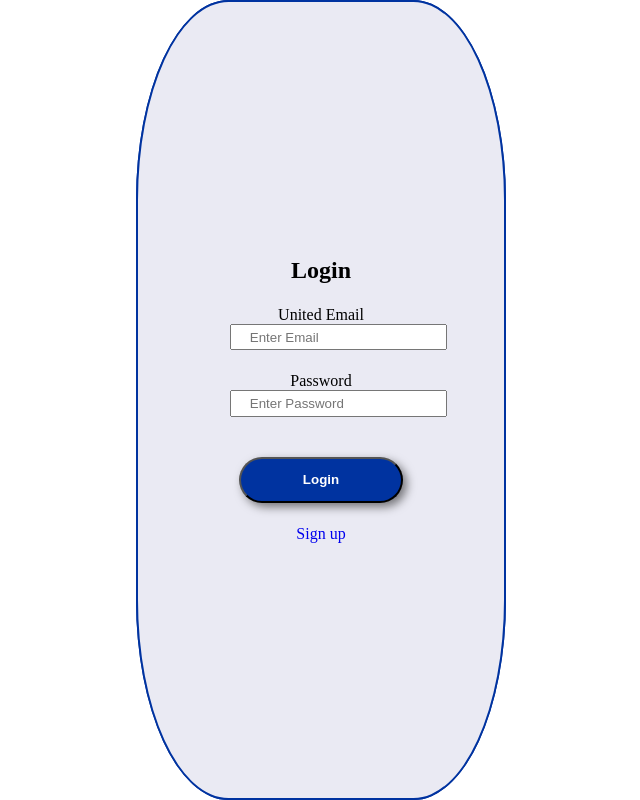
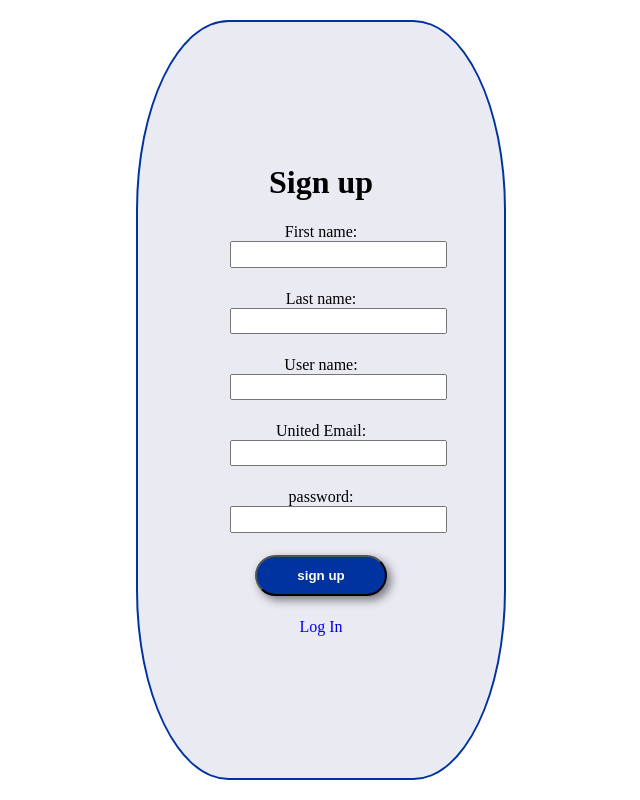
Before and after one commit to dselmer/i5-field-status, an Angular app: page /signup in a window 1280 px wide. Shown: the whole page, without its empty margins (319-959 px from the left). Built offline with nearby package versions, Linux system fonts and the light colour scheme.

Commit message:
updated logic for signup and login forms

```diff
--- a/src/app/login/login.component.ts
+++ b/src/app/login/login.component.ts
@@ -27,7 +27,7 @@ export class LoginComponent {
       password: this.password,
     };
 
-        this.http.post("http://localhost:9992/student/login", bodyData).subscribe(  (resultData: any) => {
+        this.http.post("http://localhost:4200/login", bodyData).subscribe(  (resultData: any) => {
         console.log(resultData);
 
         if (resultData.status)
--- a/src/app/signup/signup.component.css
+++ b/src/app/signup/signup.component.css
@@ -9,7 +9,7 @@ form{
     justify-content: center;
     min-width: 370px;
     max-width: 500px;
-    max-height: 800px;
+    max-height: 95%;
     margin: 0 auto;
     position: absolute;
     top: 50%;
@@ -49,6 +49,7 @@ form{
     padding: 2% 10%;
   }
 
+
   a{
     margin-bottom:auto;
     text-decoration: none;
--- a/src/app/signup/signup.component.html
+++ b/src/app/signup/signup.component.html
@@ -5,7 +5,10 @@
 
   <div>
     <label for="fname">First name:</label><br />
-    <input type="text" id="fname" name="fname" /><br />
+    <input  type="text"
+    [(ngModel)]="email"
+    [ngModelOptions]="{ standalone: true }"
+    id="fname" name="fname" /><br />
   </div>
   <div>
     <label for="Lname">Last name:</label><br />
@@ -26,51 +29,7 @@
   <div id="input-container">
     <input type="submit" id="submit-btn" name="submit" value="sign up" />
   </div>
-  <div>
+  <div class="link">
     <a routerLink="/">Log In</a>
   </div>
 </form>
-
-<div class="row">
-  <div class="col-sm-6">
-    <form>
-      <div class="title">
-        <h2>Login</h2>
-      </div>
-      <div class="form-group">
-        <label for="exampleInputEmail1">United Email</label>
-        <input
-          type="text"
-          [(ngModel)]="email"
-          [ngModelOptions]="{ standalone: true }"
-          class="form-control"
-          id="stname"
-          placeholder="Enter Email"
-        />
-      </div>
-      <div class="form-group">
-        <label for="exampleInputPassword1">Password</label>
-        <input
-          type="password"
-          [(ngModel)]="password"
-          [ngModelOptions]="{ standalone: true }"
-          class="form-control"
-          id="stname"
-          placeholder="Enter Password"
-        />
-      </div>
-      <br />
-      <div class="form-group">
-        <input
-          type="submit"
-          class="btn btn-primary"
-          (click)="login()"
-          value="Login"
-        />
-      </div>
-      <div>
-        <a routerLink="signup">Sign up</a>
-      </div>
-    </form>
-  </div>
-</div>
--- a/src/app/signup/signup.component.ts
+++ b/src/app/signup/signup.component.ts
@@ -11,21 +11,29 @@ import {NgForm} from '@angular/forms';
 })
 export class SignupComponent {
 
+  firstName: string ="";
+  lastName: string ="";
+  userName: string ="";
+
   email: string = '';
   password: string = '';
 
-  isLogin: boolean = true;
+  isSignup: boolean = false;
   erroMessage: string = "";
 
   constructor(private router: Router,private http: HttpClient) {}
 
-  login() {
+  signup() {
     console.log(this.email);
     console.log(this.password);
 
     let bodyData = {
+
+      firstName: this.firstName,
+      lastName:this.lastName,
+      userName: this.userName,
       email: this.email,
-      password: this.password,
+      password: this.password
     };
 
         this.http.post("http://localhost:9992/student/login", bodyData).subscribe(  (resultData: any) => {
@@ -40,8 +48,8 @@ export class SignupComponent {
         }
         else
          {
-          alert("Incorrect Email or Password");
-          console.log("Errror login");
+          alert(" Email or Password required");
+          console.log("Errror signup");
         }
       });
     }
```
